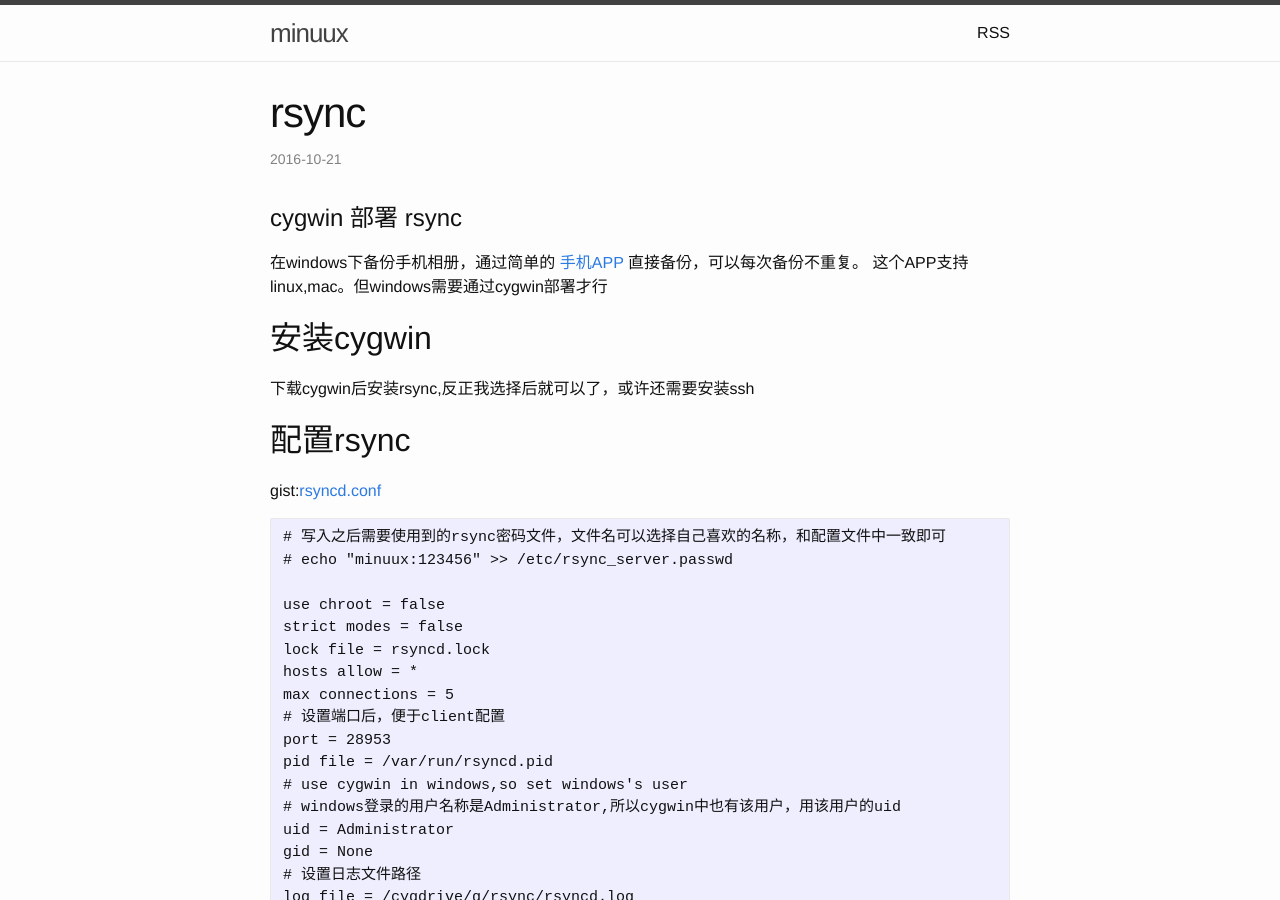
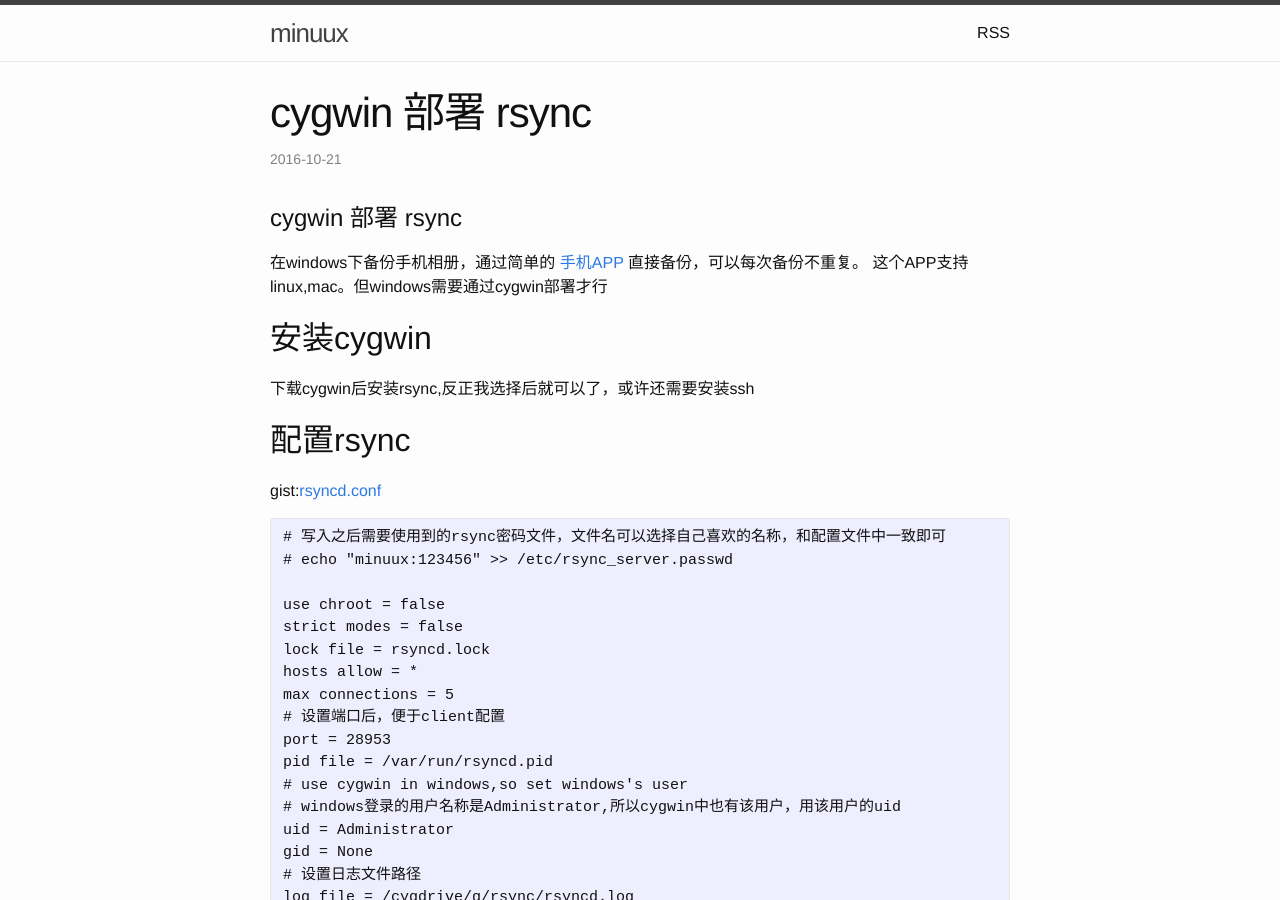
Before and after one commit to minuux/minuux.github.io, a Jekyll site: the page built from _posts/2016-10-21-cygwin-rsync.md, in a window 1280 px wide and 900 px high. Built offline with Jekyll 4.4.1, drawn with Linux system fonts in a browser that asks for light colours.

Commit message:
Update and rename 2016-10-21-rsync.md to 2016-10-21-cygwin-rsync.md

```diff
--- a/_posts/2016-10-21-rsync.md
+++ b/_posts/2016-10-21-cygwin-rsync.md
@@ -1,6 +1,6 @@
 ---
 layout: post
-title:  "rsync"
+title:  "cygwin 部署 rsync"
 date:   2016-10-21 16:26:31 +0000
 categories: notes
 ---
```
